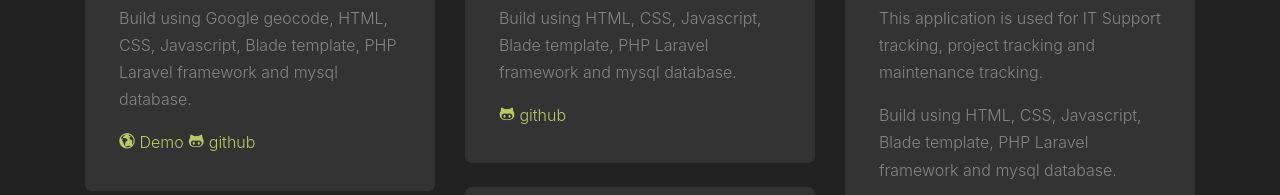
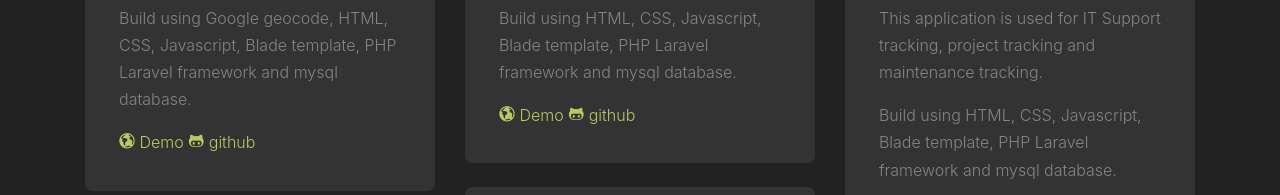
Before and after one commit to arinsuga/mywebsite, a plain HTML site: page src/index.html in a window 1280 px wide. Shown: the part 3324-3519 px from the top of the page. Drawn offline with nearby package versions, Linux system fonts and the light colour scheme; files whose address does not match are found by name.

Commit message:
dev - add demo link for meetroom

```diff
--- a/src/index.html
+++ b/src/index.html
@@ -190,6 +190,7 @@
 							<h3>Meetroom - Meeting Room</h3>
 							<p>Meeting Room Request System</p>
 							<p>Build using HTML, CSS, Javascript, Blade template, PHP Laravel framework and mysql database.</p>
+							<a href="https://meetroom.arinsuga.com/" target="_blank" class="social-item"><span class="icon-globe"></span> Demo</a>
 							<a href="https://github.com/arinsuga-work-hdp/meetroom/" target="_blank" class="social-item"><span class="icon-github"></span> github</a>
 						</div>
 					</div>
```
